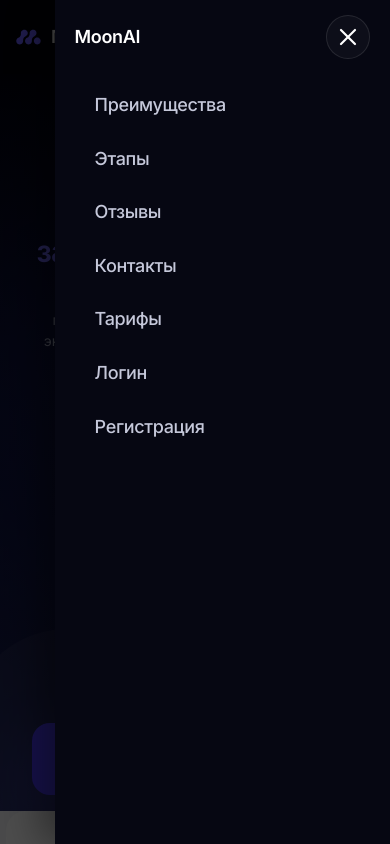
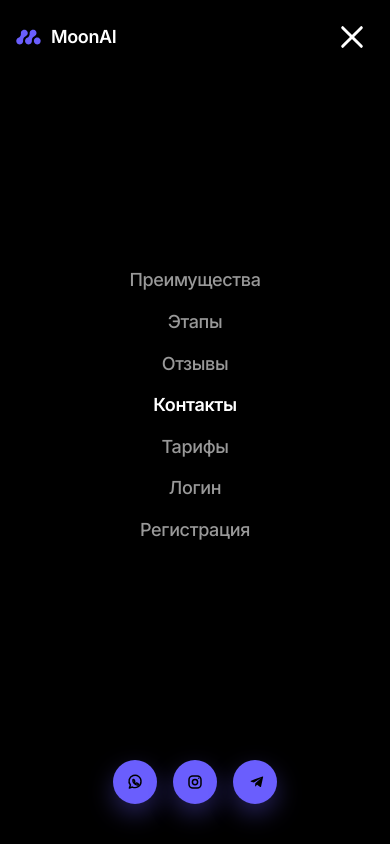
Before and after one commit to m1ke1994/ai, a Vue app: page / in a window 390 px wide. Both pictures are taken after a click on the button 352 px from the left and 37 px from the top of the page. Shown: the top 844 px of the page. Built offline with nearby package versions, Linux system fonts and the light colour scheme.

Commit message:
моб верстка готова

```diff
--- a/src/components/AppHeader.vue
+++ b/src/components/AppHeader.vue
@@ -39,7 +39,8 @@
 
 const isMobileItemActive = (href) => {
   if (!href.startsWith('#')) return false
-  return activeHash.value === href
+  const current = activeHash.value || '#contacts'
+  return current === href
 }
 
 const handleKeydown = (event) => {
@@ -90,10 +91,8 @@
 </script>
 
 <template>
-  <!-- HEADER: фиксированный и САМЫЙ верхний -->
-  <header
-    class="fixed left-0 top-0 z-[1000] w-full bg-[#02030A] shadow-[0_8px_28px_rgba(0,0,0,0.24)]"
-  >
+  <!-- HEADER (фиксированная, впереди всего) -->
+  <header class="fixed left-0 top-0 z-[1000] w-full bg-[#02030A] shadow-[0_8px_28px_rgba(0,0,0,0.24)]">
     <div class="mx-auto max-w-[1720px] px-4 sm:px-6 lg:px-10">
       <div class="relative flex h-[74px] items-center justify-between lg:h-[88px]">
         <a href="/" class="flex shrink-0 items-center gap-2.5 text-white" aria-label="MoonAI">
@@ -126,10 +125,7 @@
 
         <!-- Desktop auth -->
         <div class="hidden items-center gap-8 lg:flex">
-          <a
-            href="/login"
-            class="text-[20px] font-medium text-[#B4B7CD] transition-colors duration-200 hover:text-white"
-          >
+          <a href="/login" class="text-[20px] font-medium text-[#B4B7CD] transition-colors duration-200 hover:text-white">
             Логин
           </a>
           <a
@@ -140,10 +136,10 @@
           </a>
         </div>
 
-        <!-- Mobile burger: выше всего в хедере -->
+        <!-- Mobile burger -->
         <button
           type="button"
-          class="absolute right-0 top-1/2 z-[1001] inline-flex h-11 w-11 shrink-0 -translate-y-1/2 items-center justify-center rounded-full border border-white/15 bg-white/[0.03] text-white transition hover:bg-white/5 active:scale-[0.98] lg:hidden"
+          class="relative z-[1001] inline-flex h-11 w-11 shrink-0 items-center justify-center rounded-full border border-white/15 bg-white/[0.03] text-white transition hover:bg-white/5 active:scale-[0.98] lg:hidden"
           :aria-label="isMobileMenuOpen ? 'Закрыть меню' : 'Открыть меню'"
           :aria-expanded="isMobileMenuOpen"
           aria-controls="mobile-menu"
@@ -180,7 +176,7 @@
     </div>
   </header>
 
-  <!-- Mobile drawer: должен перекрывать вообще всё -->
+  <!-- MOBILE FULLSCREEN MENU (как на скрине) -->
   <Teleport to="body">
     <Transition
       enter-active-class="transition-opacity duration-200 ease-out"
@@ -192,62 +188,60 @@
     >
       <div
         v-if="isMobileMenuOpen"
-        class="fixed inset-0 z-[1100] lg:hidden"
+        id="mobile-menu"
+        class="fixed inset-0 z-[1100] bg-black lg:hidden"
         role="dialog"
         aria-modal="true"
         aria-label="Мобильное меню"
       >
-        <!-- Backdrop -->
-        <div class="absolute inset-0 bg-black/70" @click="closeMobileMenu" />
-
-        <!-- Panel -->
-        <Transition
-          enter-active-class="transition duration-200 ease-out"
-          enter-from-class="translate-x-full"
-          enter-to-class="translate-x-0"
-          leave-active-class="transition duration-150 ease-in"
-          leave-from-class="translate-x-0"
-          leave-to-class="translate-x-full"
-        >
-          <div
-            v-if="isMobileMenuOpen"
-            id="mobile-menu"
-            class="absolute right-0 top-0 h-full w-[86%] max-w-[360px] bg-[#060712] shadow-[-14px_0_40px_rgba(0,0,0,0.45)]"
-          >
-            <div class="flex h-[74px] items-center justify-between px-5">
+        <!-- Верхняя панель (логотип + крестик), как на изображении -->
+        <div class="mx-auto max-w-[1720px] px-4 sm:px-6">
+          <div class="flex h-[74px] items-center justify-between">
             <a
               href="/"
               class="flex shrink-0 items-center gap-2.5 text-white"
               aria-label="MoonAI"
               @click="handleMenuItemClick"
             >
-                <span class="text-[18px] font-semibold leading-none tracking-[-0.02em]">MoonAI</span>
+              <span class="inline-flex h-6 w-[25px] items-center justify-center" aria-hidden="true">
+                <svg viewBox="0 0 86 83" class="h-full w-auto" fill="none" xmlns="http://www.w3.org/2000/svg">
+                  <path d="M12.82 67.1881C10.7204 67.1881 8.64538 66.6222 6.82464 65.556C1.16559 62.2508 -0.74537 54.9514 2.56805 49.2924C3.83108 47.1354 5.81585 45.3884 8.14509 44.3797C14.0912 41.8126 17.6671 35.6696 16.9699 29.2396C16.6993 26.73 17.2406 24.2285 18.5364 22.0059C20.6606 18.3726 24.5974 16.1172 28.8129 16.1172C30.9125 16.1172 32.9875 16.6831 34.8083 17.7493C40.4673 21.0627 42.3783 28.3621 39.0649 34.0211C37.8018 36.1781 35.817 37.9251 33.4796 38.9338C27.5335 41.4927 23.9576 47.6275 24.6466 54.0657C24.8352 55.8372 24.7204 58.5273 23.0965 61.3076C20.9723 64.9327 17.0355 67.1881 12.82 67.1881Z" fill="#6A5EFD" />
+                  <path d="M43.0914 67.1533C40.9919 67.1533 38.9169 66.5874 37.0961 65.5212C31.4371 62.2078 29.5261 54.9085 32.8395 49.2494C34.1026 47.0924 36.0873 45.3455 38.4248 44.3367C44.3709 41.7696 47.9467 35.6349 47.2578 29.2049C47.0692 27.4333 47.184 24.7432 48.8161 21.9629C50.9403 18.3296 54.877 16.0742 59.0926 16.0742C61.1922 16.0742 63.2672 16.6401 65.0879 17.7063C70.747 21.0197 72.658 28.3191 69.3445 33.9782C68.0815 36.1352 66.0967 37.8821 63.7593 38.8909C57.8132 41.4497 54.2373 47.5845 54.9262 54.0227C55.1149 55.7942 55.0001 58.4843 53.3762 61.2646C51.2438 64.8979 47.307 67.1533 43.0914 67.1533Z" fill="#6A5EFD" />
+                  <path d="M73.5121 67.1536C71.4126 67.1536 69.3376 66.5877 67.5168 65.5215C64.7365 63.8894 62.8338 61.3879 62.0218 58.2713C61.2099 55.1547 61.6363 52.0382 63.2602 49.2578C65.3844 45.6246 69.3212 43.3691 73.5368 43.3691C75.6363 43.3691 77.7113 43.935 79.5321 45.0012C82.3124 46.6251 84.2151 49.1348 85.0271 52.2596C85.839 55.3762 85.4126 58.4928 83.7887 61.2731C81.6645 64.8982 77.7277 67.1536 73.5121 67.1536Z" fill="#6A5EFD" />
+                </svg>
+              </span>
+              <span class="text-[18px] font-semibold leading-none tracking-[-0.02em]">
+                MoonAI
+              </span>
             </a>
 
             <button
               type="button"
-                class="inline-flex h-11 w-11 items-center justify-center rounded-full border border-white/10 bg-white/[0.03] text-white transition hover:bg-white/5 active:scale-[0.98]"
+              class="inline-flex h-11 w-11 items-center justify-center text-white"
               aria-label="Закрыть меню"
               @click="closeMobileMenu"
             >
-                <svg viewBox="0 0 24 24" class="h-6 w-6" fill="none" stroke="currentColor" stroke-width="2.2" stroke-linecap="round">
+              <svg viewBox="0 0 24 24" class="h-8 w-8" fill="none" stroke="currentColor" stroke-width="2.2" stroke-linecap="round">
                 <path d="M5 5l14 14" />
                 <path d="M19 5 5 19" />
               </svg>
             </button>
           </div>
+        </div>
 
-            <div class="px-6 pb-6 pt-2">
-              <nav class="flex flex-col gap-2" aria-label="Мобильная навигация">
+        <!-- Меню по центру -->
+        <div class="flex h-[calc(100vh-74px)] flex-col">
+          <div class="flex flex-1 items-center justify-center px-6">
+            <nav class="-mt-6 flex flex-col items-center gap-5 text-center" aria-label="Мобильная навигация">
               <a
                 v-for="item in mobileItems"
                 :key="item.href"
                 :href="item.href"
-                  class="rounded-2xl px-4 py-3 text-[18px] leading-[1.2] tracking-[-0.02em] transition"
+                class="text-[18px] leading-[1.2] tracking-[-0.02em] transition-colors"
                 :class="
                   isMobileItemActive(item.href)
-                      ? 'bg-white/10 font-semibold text-white'
-                      : 'font-medium text-[#C5C8DA] hover:bg-white/[0.06] hover:text-white'
+                    ? 'font-semibold text-white'
+                    : 'font-medium text-white/60 hover:text-white'
                 "
                 @click="handleMenuItemClick"
               >
@@ -255,8 +249,66 @@
               </a>
             </nav>
           </div>
+
+          <!-- Иконки снизу по центру -->
+          <div class="pb-10">
+            <div class="flex items-center justify-center gap-4">
+              <a
+                href="#"
+                aria-label="WhatsApp"
+                class="inline-flex h-11 w-11 items-center justify-center rounded-full bg-[#6A5EFD] text-black shadow-[0_10px_24px_rgba(106,94,253,0.35)]"
+                @click.prevent
+              >
+                <svg
+                  viewBox="0 0 24 24"
+                  class="h-[18px] w-[18px]"
+                  fill="none"
+                  stroke="currentColor"
+                  stroke-width="1.9"
+                  stroke-linecap="round"
+                  stroke-linejoin="round"
+                >
+                  <path d="M20 11.5A8 8 0 0 1 8.6 18.7L4.5 20l1.4-3.9A8 8 0 1 1 20 11.5Z" />
+                  <path
+                    d="M9.2 9.1c.2-.5.4-.5.7-.5h.5c.1 0 .4.1.5.4l.8 1.8c.1.2 0 .4-.1.6l-.4.5c-.1.1-.2.2-.1.4.2.4.8 1.3 1.8 1.8.2.1.3 0 .4-.1l.5-.6c.2-.2.4-.2.6-.1l1.7.8c.3.1.4.4.4.5v.5c0 .3-.2.5-.4.6-.5.2-1.1.4-1.8.2-1-.3-2.1-.9-3.1-1.9-1-1-1.6-2.1-1.9-3.1-.2-.8 0-1.4.2-1.8Z"
+                  />
+                </svg>
+              </a>
+
+              <a
+                href="#"
+                aria-label="Instagram"
+                class="inline-flex h-11 w-11 items-center justify-center rounded-full bg-[#6A5EFD] text-black shadow-[0_10px_24px_rgba(106,94,253,0.35)]"
+                @click.prevent
+              >
+                <svg
+                  viewBox="0 0 24 24"
+                  class="h-[18px] w-[18px]"
+                  fill="none"
+                  stroke="currentColor"
+                  stroke-width="2"
+                  stroke-linecap="round"
+                  stroke-linejoin="round"
+                >
+                  <rect x="4" y="4" width="16" height="16" rx="5" />
+                  <circle cx="12" cy="12" r="3.5" />
+                  <circle cx="17" cy="7" r="0.9" fill="currentColor" stroke="none" />
+                </svg>
+              </a>
+
+              <a
+                href="#"
+                aria-label="Telegram"
+                class="inline-flex h-11 w-11 items-center justify-center rounded-full bg-[#6A5EFD] text-black shadow-[0_10px_24px_rgba(106,94,253,0.35)]"
+                @click.prevent
+              >
+                <svg viewBox="0 0 24 24" class="h-[18px] w-[18px] translate-x-[1px]" fill="currentColor">
+                  <path d="M20.8 4.6c.4-.2.8.2.7.6l-2.8 13c-.1.5-.7.7-1.1.5l-4.1-3-2.1 2c-.2.2-.4.3-.7.3l.4-4.3 7.8-7.1-9.7 6.1-3.9-1.2c-.6-.2-.6-1 .1-1.3l15.4-5.6Z" />
+                </svg>
+              </a>
             </div>
-        </Transition>
+          </div>
+        </div>
       </div>
     </Transition>
   </Teleport>
```
Lines whose indentation alone changed are shown as unchanged.
